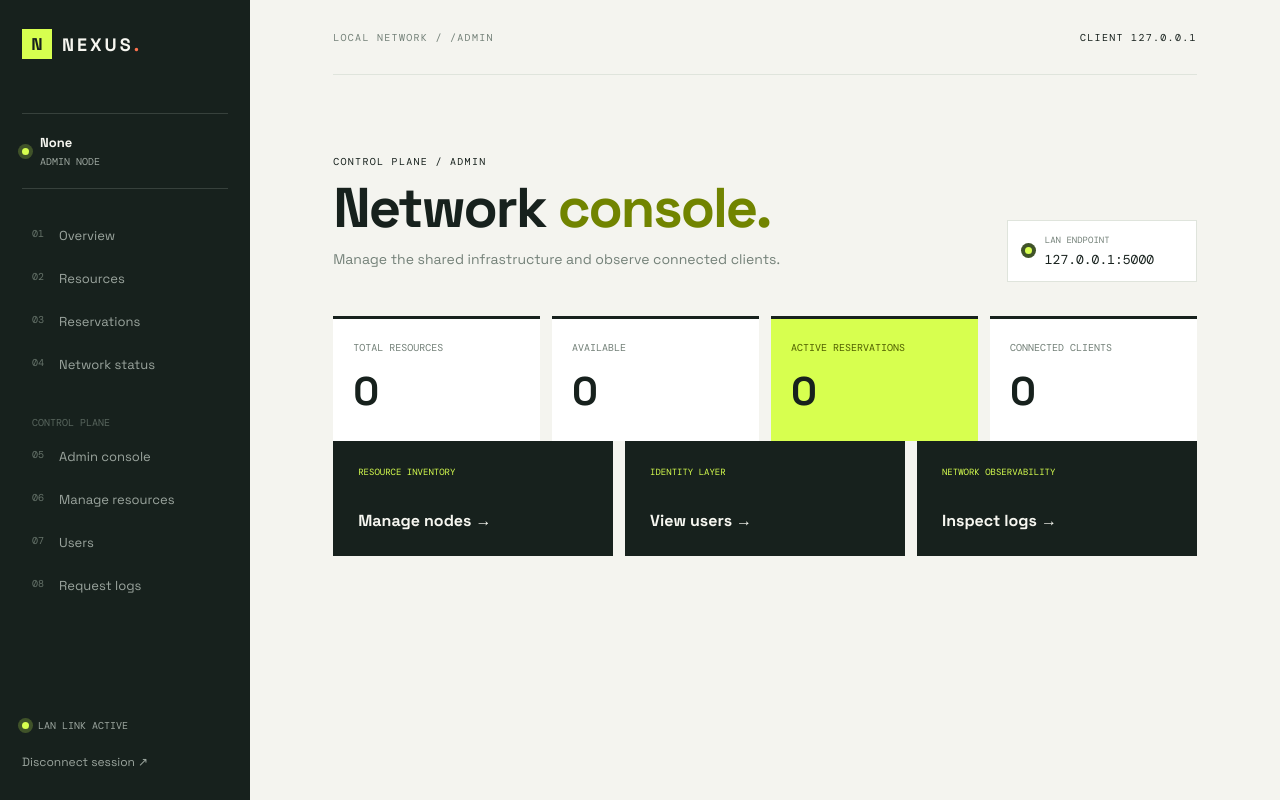
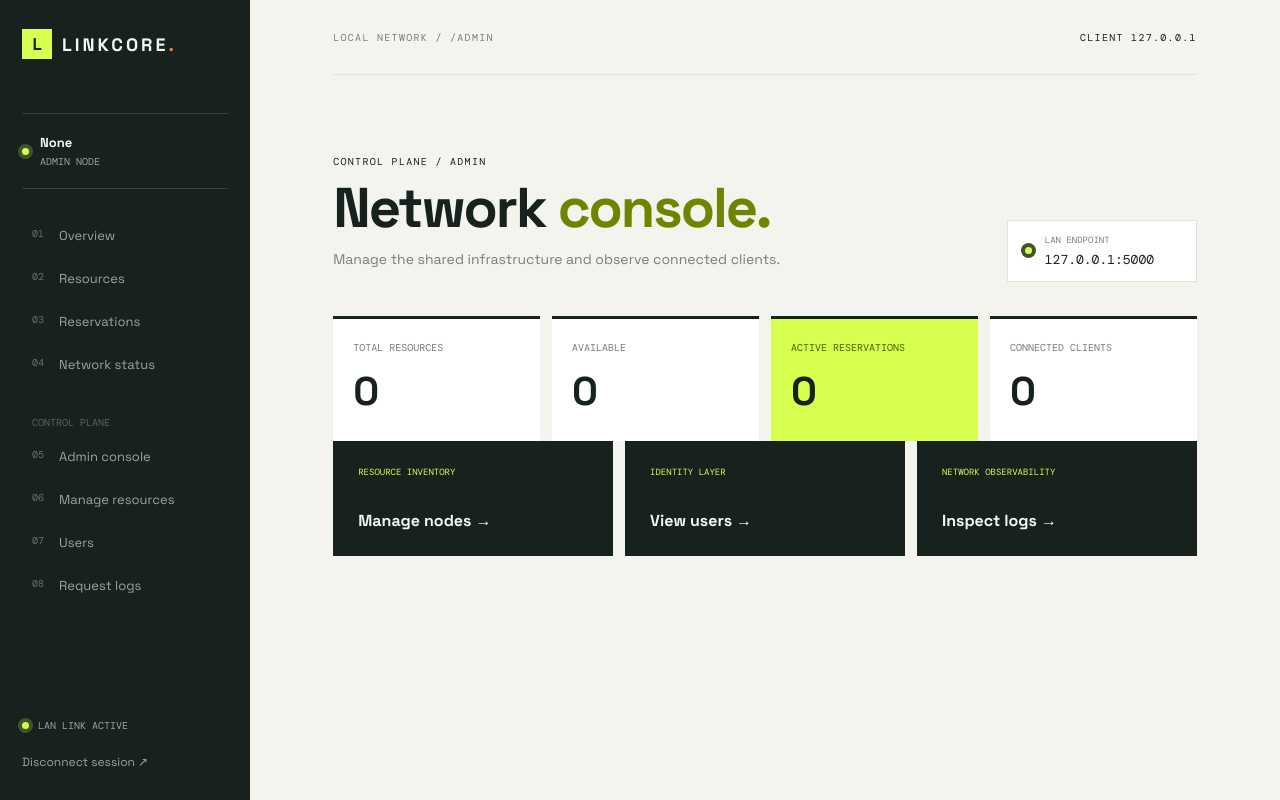
Before and after one commit to sachincs096-collab/smart-network-resource-sharing-and-reservation-system, a Flask app: page /admin in a window 1280 px wide. Run offline with Flask 3, Linux system fonts and the light colour scheme; the visitor is signed in with stand-in values (Sample User, id 1); data comes from the database, SQL or seed files in the repository; data that the repository does not hold is empty.

Commit message:
Rename application branding to Linkcore

```diff
--- a/templates/base.html
+++ b/templates/base.html
@@ -3,7 +3,7 @@
 <head>
   <meta charset="utf-8">
   <meta name="viewport" content="width=device-width, initial-scale=1">
-  <title>{% block title %}NEXUS | Network Resource Sharing{% endblock %}</title>
+  <title>{{ self.title()|replace('NEXUS', 'LINKCORE') }}</title>
   <link rel="preconnect" href="https://fonts.googleapis.com">
   <link rel="preconnect" href="https://fonts.gstatic.com" crossorigin>
   <link href="https://fonts.googleapis.com/css2?family=DM+Mono:wght@400;500&family=Space+Grotesk:wght@400;500;600;700&display=swap" rel="stylesheet">
@@ -13,7 +13,7 @@
   <div class="shell">
     {% if session.get('user_id') %}
     <aside class="sidebar">
-      <div class="brand"><span class="brand-mark">N</span><span>NEXUS<span class="brand-dot">.</span></span></div>
+      <div class="brand"><span class="brand-mark">L</span><span>LINKCORE<span class="brand-dot">.</span></span></div>
       <div class="identity"><span class="status-dot"></span><div><strong>{{ session.get('name') }}</strong><small>{{ session.get('role')|upper }} NODE</small></div></div>
       <nav>
         <a href="{{ url_for('dashboard') }}" class="{% if request.endpoint == 'dashboard' %}active{% endif %}"><span>01</span>Overview</a>
```
Also changed, not shown: README.md.
